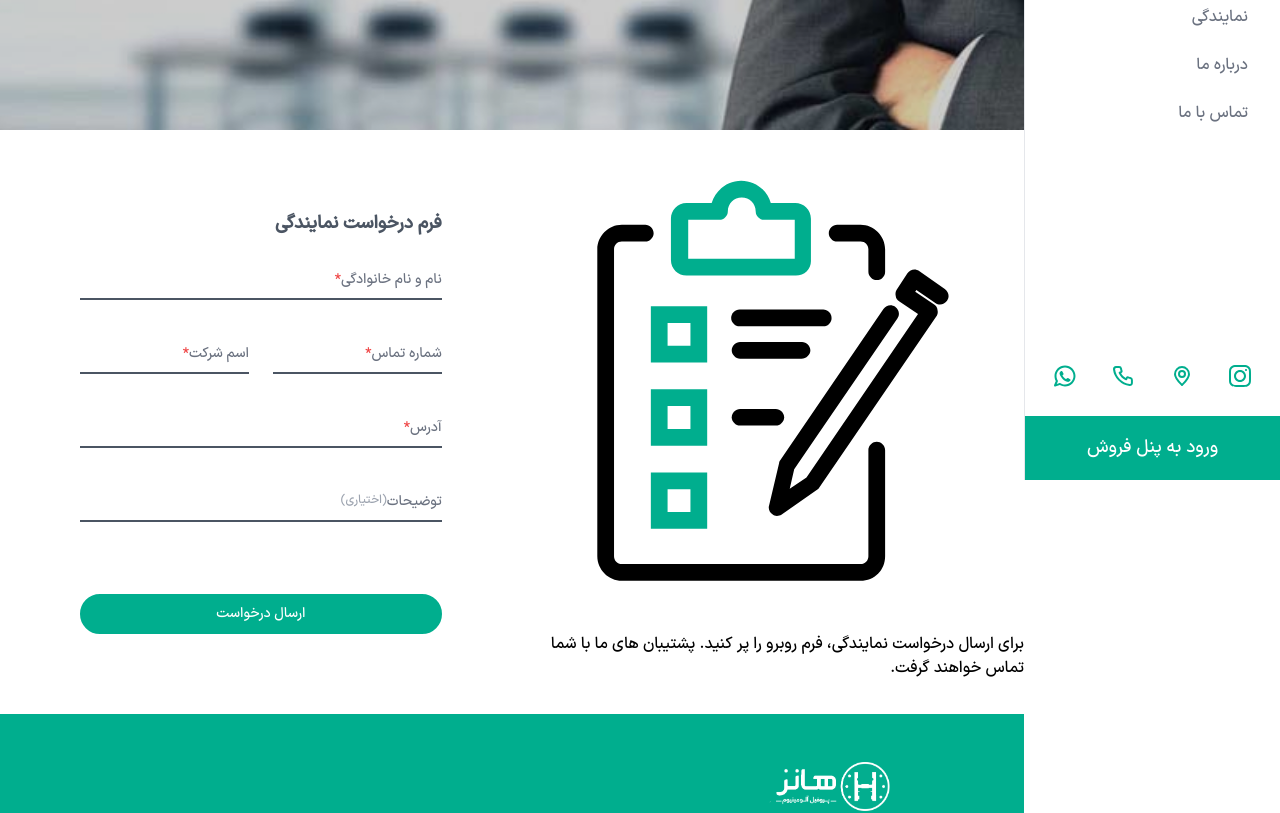
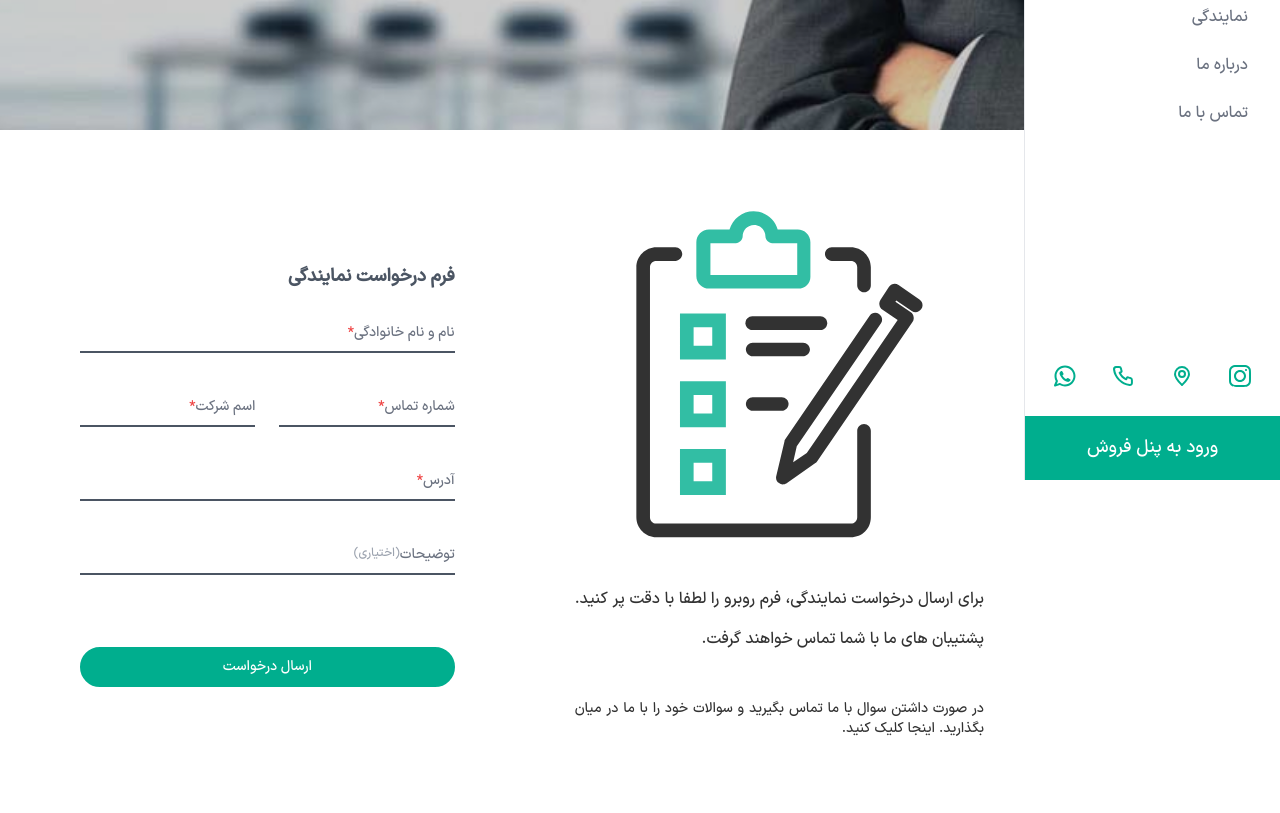
Before and after one commit to zahra-hsb/hanz-, a Next.js app: page /Agency in a window 1280 px wide. Shown: the part 320-1133 px from the top of the page. Built offline with nearby package versions, Linux system fonts and the light colour scheme.

Commit message:
texts added

```diff
--- a/src/pages/Agency/index.jsx
+++ b/src/pages/Agency/index.jsx
@@ -2,15 +2,23 @@ import AgencyForm from "@/components/agencyComponents/AgencyForm"
 import Main from "@/components/globalComponents/Main"
 import Image from "next/image"
 import FormIcon from '../../../public/icons/noun-form-122196.svg'
+import Link from "next/link"
 const Agency = () => {
     return (
         <>
             <Main title={'نمایندگی'} bg={'bg-agencySection'} height={'h-[50vh]'} display={'hidden'} />
-            <div className="flex ">
-                <div>
-                    <Image src={FormIcon} alt="form"/>
-                    <p>
-                        برای ارسال درخواست نمایندگی، فرم روبرو را پر کنید. پشتیبان های ما با شما تماس خواهند گرفت.
+            <div className="flex flex-col sm:flex-row items-center justify-center">
+                <div className="w-full sm:p-10 p-10 opacity-80 flex flex-col items-center justify-center text-justify">
+                    <Image src={FormIcon} alt="form" />
+                    <p className="leading-10">
+                        برای ارسال درخواست نمایندگی، فرم روبرو را لطفا با دقت پر کنید. پشتیبان های ما با شما تماس خواهند گرفت.
+                    </p>
+                    <p className="py-10 text-sm">
+                          در صورت داشتن سوال
+                         با ما تماس بگیرید و سوالات خود را با ما در میان بگذارید.
+                         <Link href={'/contactUs'} className="hover:text-green px-1">
+                            اینجا کلیک کنید.
+                        </Link>
                     </p>
                 </div>
                 <div className="w-full sm:p-20 py-20 p-10">
```
